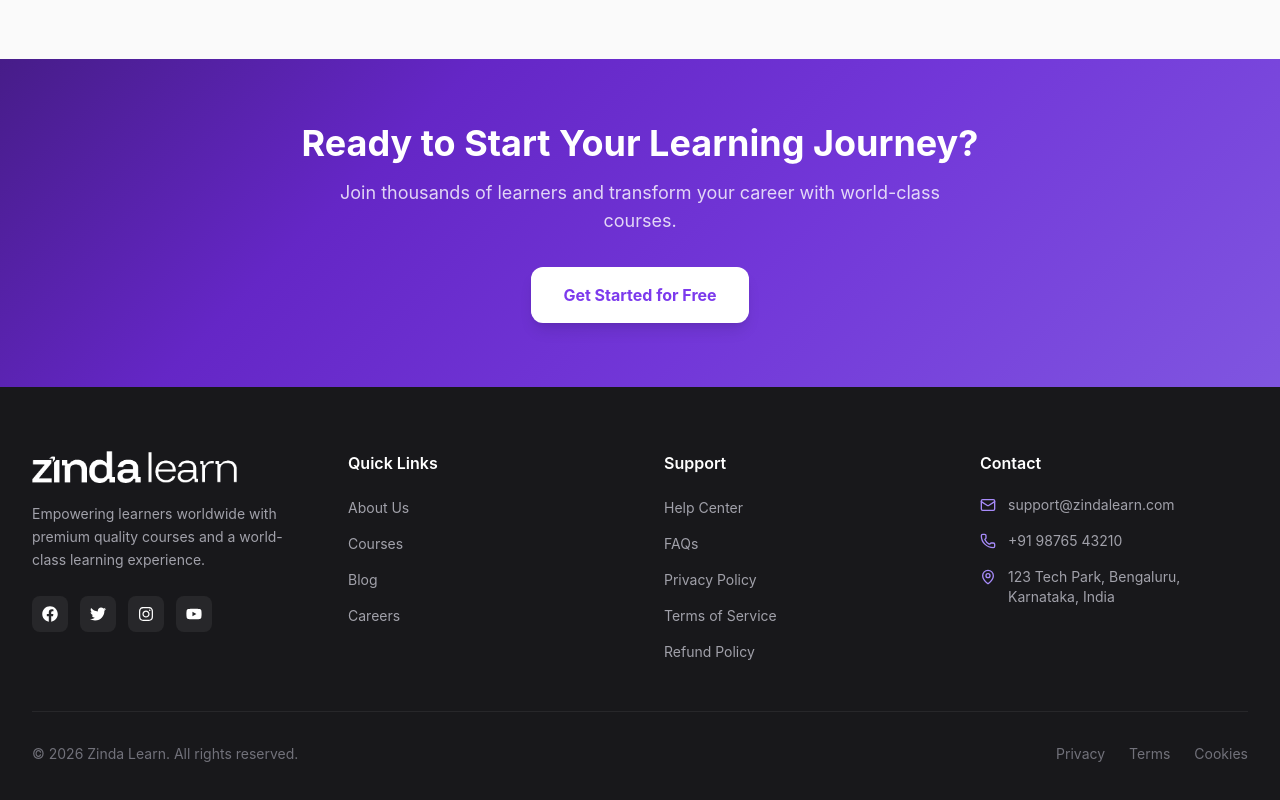
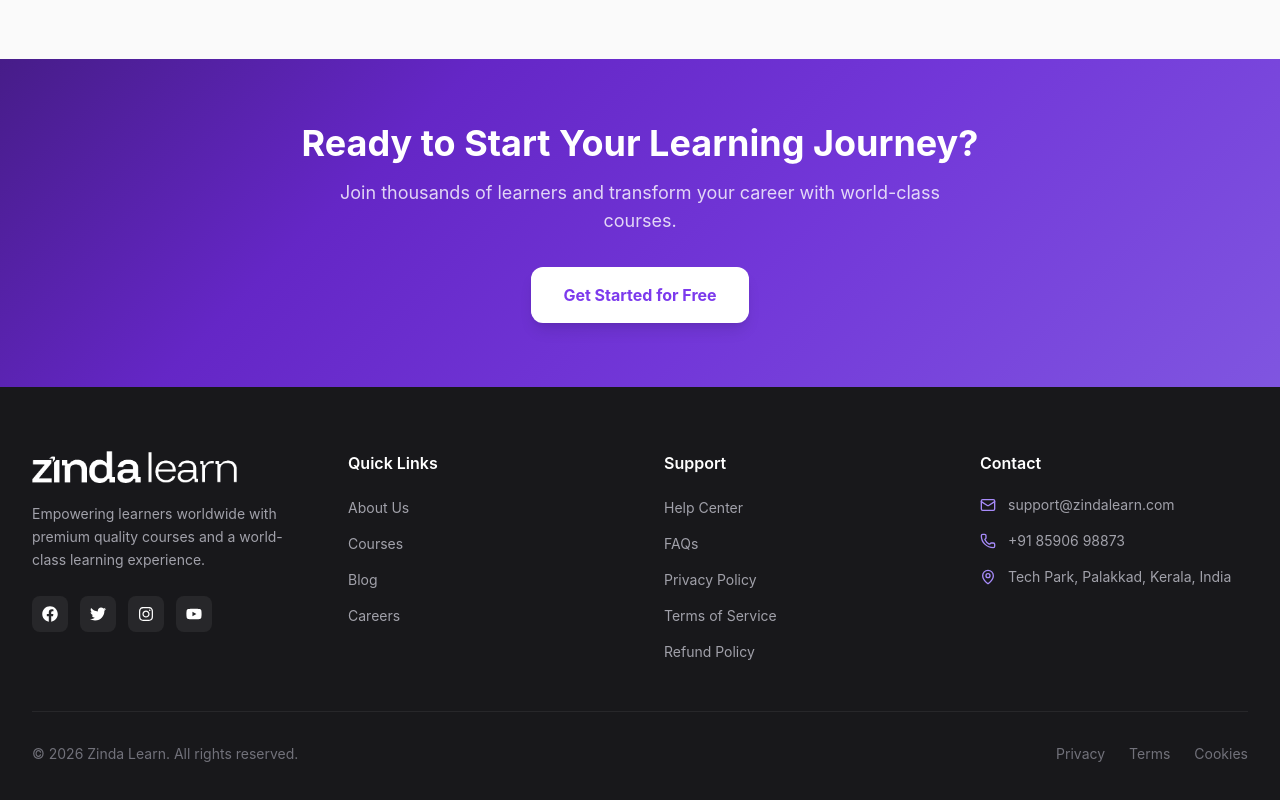
Before and after one commit to mohammed-ihsan-dev/Zinda-Learn-devs, a React (Vite) app in the folder frontend/: page / in a window 1280 px wide. Shown: the part 3751-4551 px from the top of the page. Built offline with nearby package versions, Linux system fonts and the light colour scheme; no server answers.

Commit message:
the updated one

```diff
--- a/frontend/src/components/Footer.jsx
+++ b/frontend/src/components/Footer.jsx
@@ -85,11 +85,11 @@ const Footer = () => {
               </li>
               <li className="flex items-center gap-3 text-sm text-surface-400">
                 <Phone className="w-4 h-4 text-primary-400 shrink-0" />
-                +91 98765 43210
+                +91 85906 98873
               </li>
               <li className="flex items-start gap-3 text-sm text-surface-400">
                 <MapPin className="w-4 h-4 text-primary-400 shrink-0 mt-0.5" />
-                123 Tech Park, Bengaluru, Karnataka, India
+                Tech Park, Palakkad, Kerala, India
               </li>
             </ul>
           </div>
```
